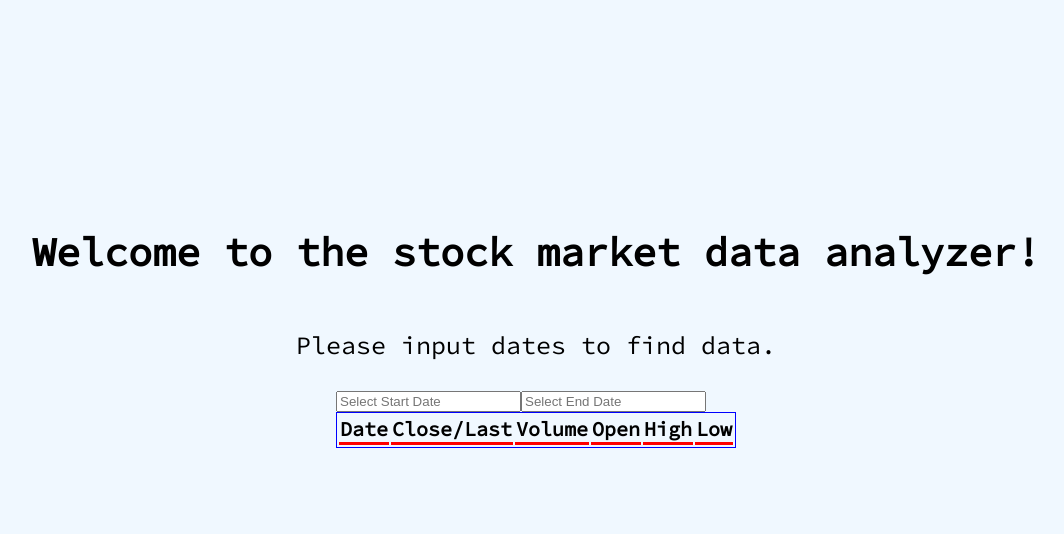
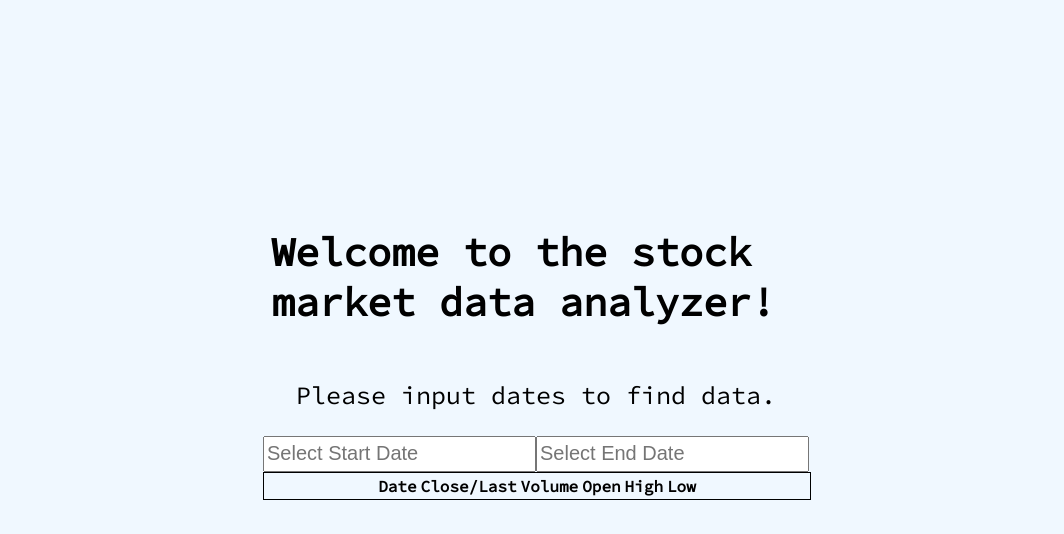
Before and after one commit to wuocci/stocks-analyzer, a React (Create React App) app: page / in a window 1280 px wide. Both pictures are taken after a click on the button "Get data". Shown: the top 534 px of the page, without its empty margins (104-1168 px from the left). Built offline with nearby package versions, Linux system fonts and the light colour scheme.

Commit message:
Table ready and sorting ready. Little CSS improvements.

```diff
--- a/src/App.css
+++ b/src/App.css
@@ -12,7 +12,7 @@ body{
     flex-direction: column;
     margin: auto;
     margin-top: 200px;
-    width: 100%;
+    width: 530px;
     height: auto;
 }
 
@@ -27,13 +27,60 @@ body{
 
 .inputfields{
     display: flex;
+    flex-direction: row;
+    justify-content: center;
+    align-items: center;
+    margin: auto;
+}
+
+input{
+    height: 30px;
+    font-size: 20px;
+}
+
+.getButton{
+    display: flex;
     flex-direction: column;
     justify-content: center;
     align-items: center;
+    margin: auto;
+    margin-top: 30px;
     font-size: 20px;
+    height: 40px;
+    width: 150px;
+    border-radius: 10px;
+    background-color: aliceblue;
+    border: solid 1px black;
 }
 
+.getButton:hover{
+    cursor: pointer;
+    background-color: green;
+    color: white;
+}
 
-table{
-    width: 50px;
+.stockTable{
+    display: flex;
+    flex-direction: column;
+    justify-content: center;
+    align-items: center;
+    margin-top: 100px;
+    margin: auto;
+    width: 100%;
+    border: 1px solid black;
 }
+
+td{
+    border: 1px solid black;
+    padding: 5px;
+}
+
+.loader{
+    display: flex;
+    flex-direction: column;
+    justify-content: center;
+    align-items: center;
+    margin: auto;
+    margin-top: 20px;
+
+}
--- a/src/components/GetButton.js
+++ b/src/components/GetButton.js
@@ -26,9 +26,9 @@ function GetButton({startingDate, endingDate}){
 
     if(openStocks === false){
         return(
-            <div className="getButton">
-            <button type="submit" onClick={selectDates}>Get data</button>
-        </div>
+            <div className="getButton2">
+                <button type="submit" className="getButton" onClick={selectDates}>Get data</button>
+            </div>
         )
     }
     else{
--- a/src/components/Stocks.js
+++ b/src/components/Stocks.js
@@ -3,6 +3,7 @@ import Papa from 'papaparse';
 import csvFile from '../sourcefile/HistoricalQuotes.csv';
 import moment from 'moment';
 import TableRow from './TableRow';
+import loader from "../loader.gif";
 
 
 
@@ -10,6 +11,7 @@ function Stocks({startState, endState}) {
     const [rows, setRows] = useState([])
     let startingIndex = 0;
     let endingIndex = 0;
+    const [filledList, setList] = useState(false);
 
     /*
      * Fetch the source file and parse the data to array of objects.
@@ -23,7 +25,11 @@ function Stocks({startState, endState}) {
             const csv = decoder.decode(result.value) // the csv text
             const results = Papa.parse(csv, { header: true }) // object with { data, errors, meta }
             const rows = results.data // array of objects
-            setRows(rows)
+            const timer = setTimeout(() => {
+                setRows(rows)
+                setList(true);
+            }, 2000);
+
         }
         getData()
     }, [])
@@ -34,6 +40,7 @@ function Stocks({startState, endState}) {
     *
     * Used in when finding the starting index from the original array.
     */
+
     var getDates = function(startDate, endDate) {
         var dates = [],
             currentDate = startDate,
@@ -75,13 +82,22 @@ function Stocks({startState, endState}) {
     }
 
 
-    var stockTableList = getIndexes();
 
-    return (
-      <div className="app">
-          <TableRow stockTableList={stockTableList}/>
-      </div>
-    )
+    if(filledList == true){
+        var data = getIndexes();
+        return (
+        <div className="stockTable">
+            <TableRow data={data}/>
+        </div>
+        )
+    }
+    else{
+        return(
+            <div>
+                <img className="loader" alt="Loader for table" src={loader}></img>
+            </div>
+        )
+    }
   }
 
 
--- a/src/components/TableRow.js
+++ b/src/components/TableRow.js
@@ -1,16 +1,18 @@
-import React from "react";
-import { useTable } from 'react-table'
+import React, {useEffect, useState} from "react";
+import { useTable, useSortBy } from 'react-table'
 
-function TableRow ({ stockTableList })  {
-
-    const data = []
-    stockTableList.map(item => data.push(item))
-
+function TableRow ({ data })  {
+  /*
+   * This component creates a sortable table from the used data.
+   *
+   * Table is from react-table library and has almost everything built-in.
+   */
     const columns = React.useMemo(
         () => [
           {
             Header: "Date",
             accessor: 'Date', // accessor is the "key" in the data
+            sortType: 'basic'
           },
           {
             Header: 'Close/Last',
@@ -41,26 +43,21 @@ function TableRow ({ stockTableList })  {
         headerGroups,
         rows,
         prepareRow,
-      } = useTable({ columns, data})
+      } = useTable({ columns, data}, useSortBy)
 
 
       return (
-        <table {...getTableProps()} style={{ border: 'solid 1px blue' }}>
+        <table {...getTableProps()}>
           <thead>
             {headerGroups.map(headerGroup => (
               <tr {...headerGroup.getHeaderGroupProps()}>
                 {headerGroup.headers.map(column => (
-                  <th
-                    {...column.getHeaderProps()}
-                    style={{
-                      borderBottom: 'solid 3px red',
-                      background: 'aliceblue',
-                      color: 'black',
-                      fontWeight: 'bold',
-                    }}
-                  >
-                    {column.render('Header')}
-                  </th>
+                  <th {...column.getHeaderProps(column.getSortByToggleProps())}>
+                  {column.render('Header')}
+                  <span>
+                    {column.isSorted ? (column.isSortedDesc ? ' 🔽' : ' 🔼') : ''}
+                  </span>
+                </th>
                 ))}
               </tr>
             ))}
@@ -74,11 +71,6 @@ function TableRow ({ stockTableList })  {
                     return (
                       <td
                         {...cell.getCellProps()}
-                        style={{
-                          padding: '10px',
-                          border: 'solid 1px gray',
-                          background: 'papayawhip'
-                        }}
                       >
                         {cell.render('Cell')}
                       </td>
```
Also changed, not shown: src/5.gif (added), src/components/SortTable.js (added), src/loader.gif (added).
